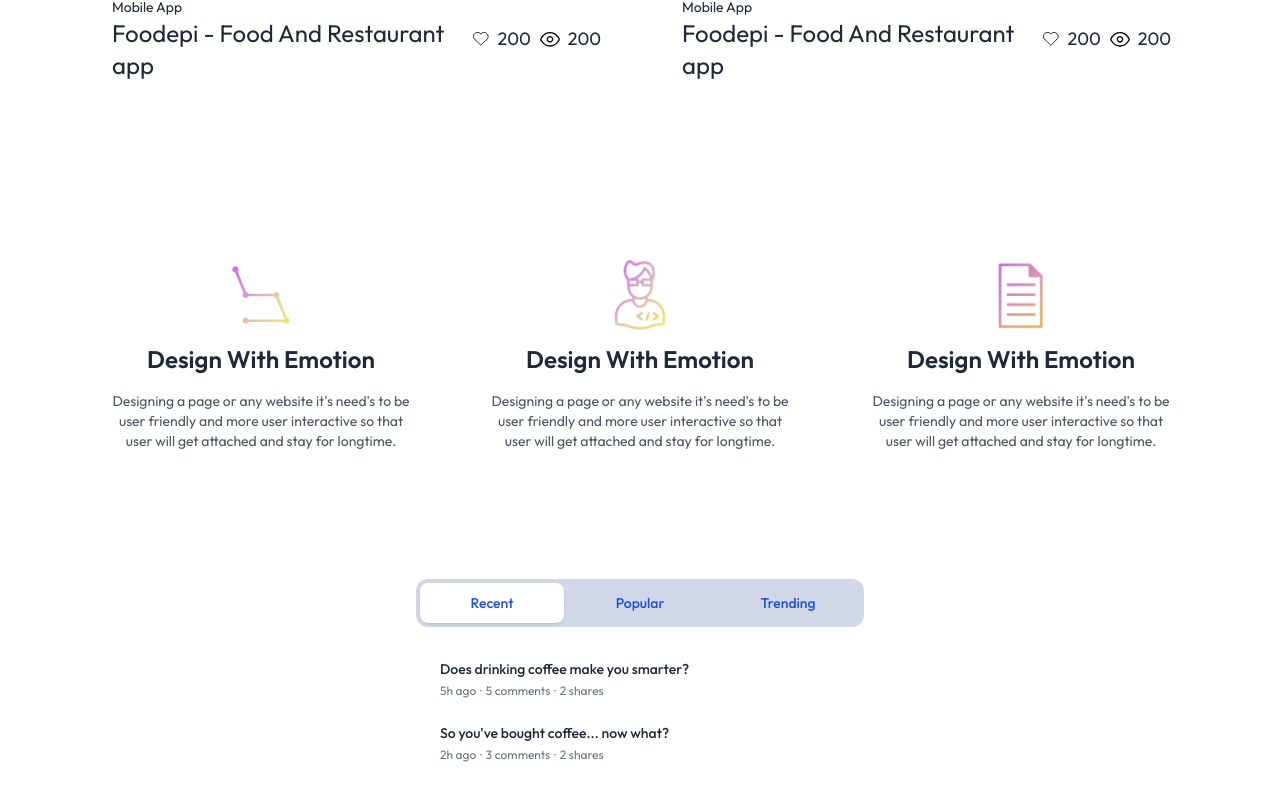
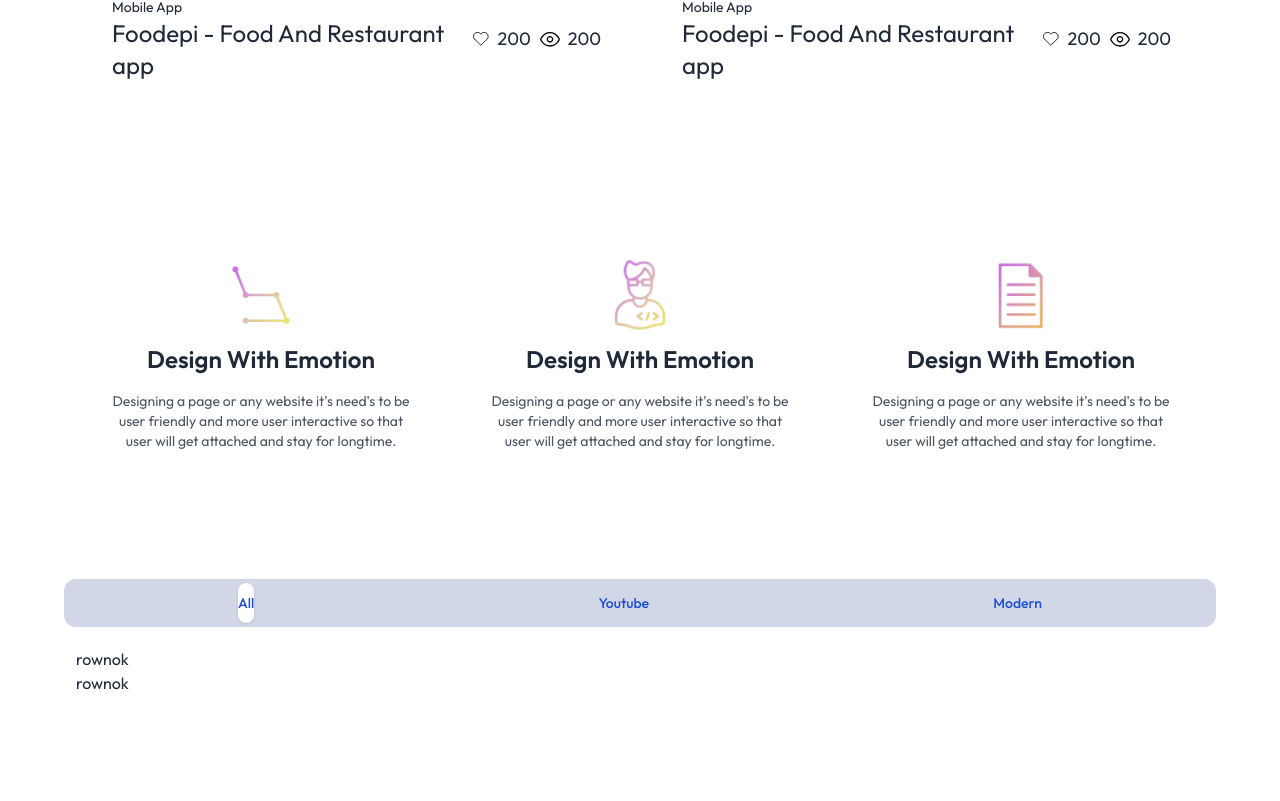
Before and after one commit to Mhatre2/Rutvik-Protfolio, a Next.js app: page / in a window 1280 px wide. Shown: the part 1372-2173 px from the top of the page. After the commit the page ends 2143 px from the top, so only its background shows below. Built offline with nearby package versions, Linux system fonts and the light colour scheme.

Commit message:
protfolio text changed

```diff
--- a/Components/Home/Protfolio.js
+++ b/Components/Home/Protfolio.js
@@ -6,7 +6,7 @@ function classNames(...classes) {
 
 const Protfolio = () => {
     let [categories] = useState({
-        Recent: [
+        All: [
           {
             id: 1,
             title: 'Does drinking coffee make you smarter?',
@@ -22,7 +22,7 @@ const Protfolio = () => {
             shareCount: 2,
           },
         ],
-        Popular: [
+        Youtube: [
           {
             id: 1,
             title: 'Is tech making coffee better or worse?',
@@ -38,7 +38,7 @@ const Protfolio = () => {
             shareCount: 12,
           },
         ],
-        Trending: [
+        Modern: [
           {
             id: 1,
             title: 'Ask Me Anything: 10 answers to your questions about coffee',
@@ -56,16 +56,16 @@ const Protfolio = () => {
         ],
       })
   return (
-    <div className="w-full max-w-md px-2 py-16 sm:px-0 container mx-auto ">
+    <div className="max-w-6xl px-2 py-16 sm:px-0 container mx-auto ">
       <Tab.Group>
-        <Tab.List className="flex space-x-1 rounded-xl bg-blue-900/20 p-1">
+        <Tab.List className="flex justify-around space-x-1 rounded-xl bg-blue-900/20 p-1">
           {Object.keys(categories).map((category) => (
             <Tab
               key={category}
               className={({ selected }) =>
                 classNames(
-                  'w-full rounded-lg py-2.5 text-sm font-medium leading-5 text-blue-700',
-                  'ring-white ring-opacity-60 ring-offset-2 ring-offset-blue-400 focus:outline-none focus:ring-2',
+                  ' rounded-lg py-2.5 text-sm font-medium leading-5 text-blue-700',
+                  'focus:border-none',
                   selected
                     ? 'bg-white shadow'
                     : 'text-blue-100 hover:bg-white/[0.12] hover:text-white'
@@ -85,34 +85,13 @@ const Protfolio = () => {
                 'ring-white ring-opacity-60 ring-offset-2 ring-offset-blue-400 focus:outline-none focus:ring-2'
               )}
             >
-              <ul>
+              <div>
                 {posts.map((post) => (
-                  <li
-                    key={post.id}
-                    className="relative rounded-md p-3 hover:bg-gray-100"
-                  >
-                    <h3 className="text-sm font-medium leading-5">
-                      {post.title}
-                    </h3>
-
-                    <ul className="mt-1 flex space-x-1 text-xs font-normal leading-4 text-gray-500">
-                      <li>{post.date}</li>
-                      <li>&middot;</li>
-                      <li>{post.commentCount} comments</li>
-                      <li>&middot;</li>
-                      <li>{post.shareCount} shares</li>
-                    </ul>
-
-                    <a
-                      href="#"
-                      className={classNames(
-                        'absolute inset-0 rounded-md',
-                        'ring-blue-400 focus:z-10 focus:outline-none focus:ring-2'
-                      )}
-                    />
-                  </li>
+                 <div>
+                  rownok
+                 </div>
                 ))}
-              </ul>
+              </div>
             </Tab.Panel>
           ))}
         </Tab.Panels>
```
Also changed, not shown: Components/Home/Hero.js (line endings or trailing spaces).
